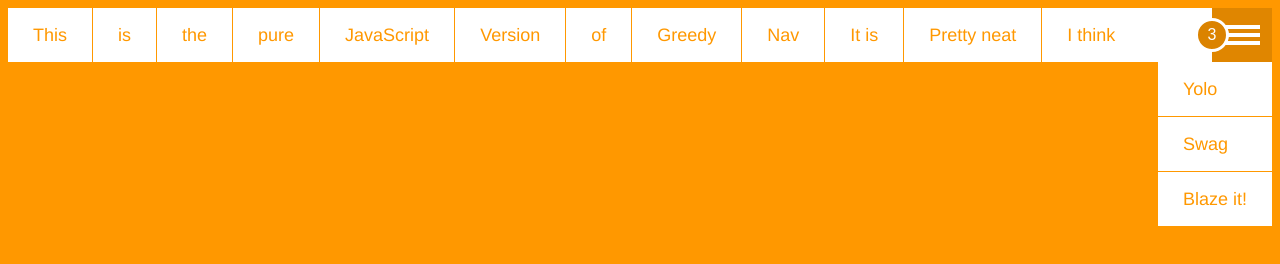
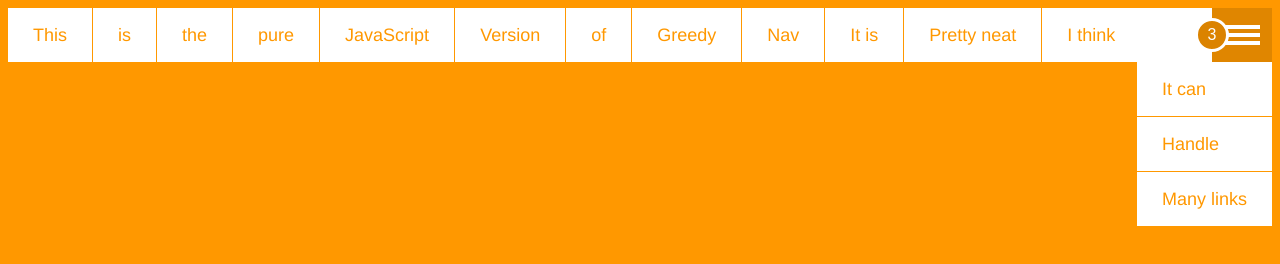
Before and after one commit to tiberiualex/Greedy-Pure, a website: page index.html in a window 1280 px wide. Both pictures are taken after a click on the button 1242 px from the left and 35 px from the top of the page. Drawn offline with Linux system fonts and the light colour scheme.

Commit message:
Update markup

```diff
--- a/index.html
+++ b/index.html
@@ -29,9 +29,9 @@
       <li><a href="#">It is</a></li>
       <li><a href="#">Pretty neat</a></li>
       <li><a href="#">I think</a></li>
-      <li><a href="#">Yolo</a></li>
-      <li><a href="#">Swag</a></li>
-      <li><a href="#">Blaze it!</a></li>
+      <li><a href="#">It can</a></li>
+      <li><a href="#">Handle</a></li>
+      <li><a href="#">Many links</a></li>
     </ul>
   </nav>
 
```
